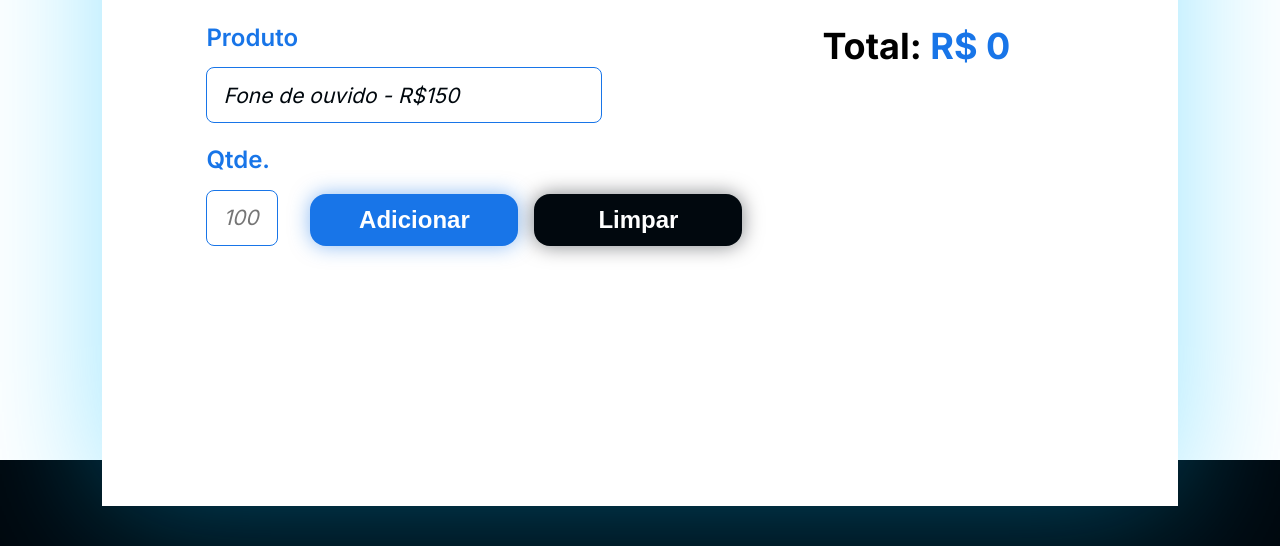
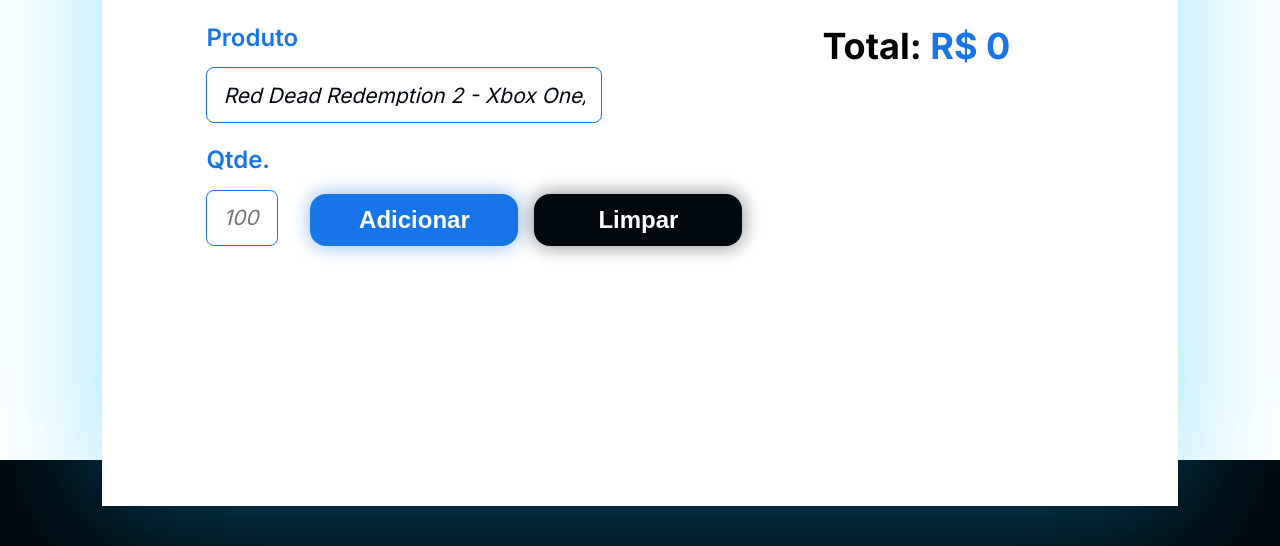
Before and after one commit to kayque-marques/Carrinho-de-compras, a plain HTML site: page index.html in a window 1280 px wide. Shown: the part 311-857 px from the top of the page. Drawn offline with Linux system fonts and the light colour scheme.

Commit message:
mudando os produtos, colocando em ordem alfabetica

```diff
--- a/index.html
+++ b/index.html
@@ -26,9 +26,27 @@
         <label class="campo-grupo">
           <span class="texto-medio-azul">Produto</span>
           <select class="produto-input" name="produto" id="produto">
-            <option value="Fone de ouvido - R$150">Fone de ouvido - R$150</option>
-            <option value="Celular - R$2500">Iphone - R$2500</option>
-            <option value="Oculus VR - R$4000">Oculus VR - R$4000</option>
+            <option value="Red Dead Redemption 2 - R$100">Red Dead Redemption 2 - Xbox One/Xbox Series X - R$100</option>
+            <option value="Mad Max - R$50">Mad Max - Xbox One/Xbox Series X - R$50</option>
+            <option value="Assassins Creed Shadows - R$350">Assassins Creed Shadows - Xbox Series X - R$350</option>
+            <option value="GTA V - R$150">GTA V - Xbox Series X - R$150</option>
+            <option value="Alan Wake - R$60">Alan Wake - Xbox 360 - R$60</option>
+            <option value="Dishonored - R$80">Dishonored - Xbox One/Xbox Series X - R$80</option>
+            <option value="GTA IV - R$100">GTA IV - Xbox 360 - R$100</option>
+            <option value="Xmen Origins Wolverine - R$130">Xmen Origins Wolverine - Xbox 360 - R$130</option>
+            <option value="The Evil Within - R$90">The Evil Within - Xbox One/Xbox Series X - R$90</option>
+            <option value="Assassins Creed IV Black Flag - R$70">Assassins Creed IV Black Flag - Xbox One/Xbox Series X - R$70</option>
+            <option value="Mortal Kombat 9 - R$120">Mortal Kombat 9 - Xbox 360 - R$120</option>
+            <option value="Alien Isolation - R$60">Alien Isolation - Xbox One/Xbox Series X - R$60</option>
+            <option value="Assassins Creed Sindicate - R$50">Assassins Creed Sindicate - Xbox One/Xbox Series X - R$50</option>
+            <option value="Fallout 3 Game Of The Year Edition - R$120">Fallout 3 Game Of The Year Edition - Xbox 360 - R$120</option>
+            <option value="Far Cry Primal - R$40">Far Cry Primal - Xbox One/Xbox Series X - R$40</option>
+            <option value="Red Dead Redemption - R$80">Red Dead Redemption - Xbox 360 - R$80</option>
+            <option value="Sekiro Shadows Dies Twice - R$100">Sekiro Shadows Dies Twice - Xbox One/Xbox Series X - R$100</option>
+            <option value="Forza Horizon 3 - R$90">Forza Horizon 3 - Xbox One/Xbox Series X - R$90</option>
+            <option value="Gears Of War 4 - R$50">Gears Of War 4 - Xbox One/Xbox Series X - R$50</option>
+            <option value="L.A Noire - R$70">L.A Noire - Xbox 360 - R$70</option>
+            <option value="Left 4 Dead - R$60">Left 4 Dead - Xbox 360 - R$60</option>
           </select>
           </div>
         </label>
--- a/js/app.js
+++ b/js/app.js
@@ -39,3 +39,10 @@
   function atualizarTotal() {
     valorTotal.textContent = `R$${total}`;
   }
+  window.addEventListener('DOMContentLoaded', () => {
+    const select = document.getElementById('produto');
+    const optionsArray = Array.from(select.options);
+    optionsArray.sort((a, b) => a.text.localeCompare(b.text));
+    select.innerHTML = '';
+    optionsArray.forEach(option => select.appendChild(option));
+});
```
